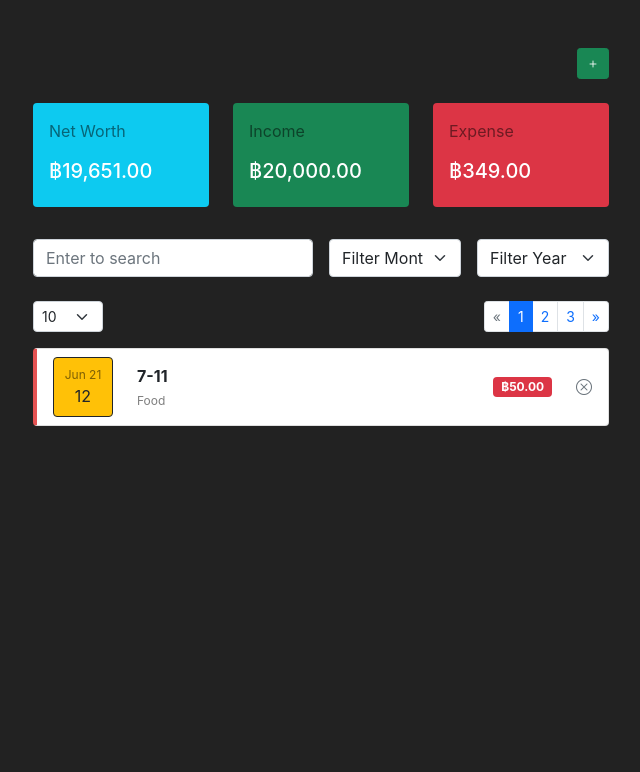
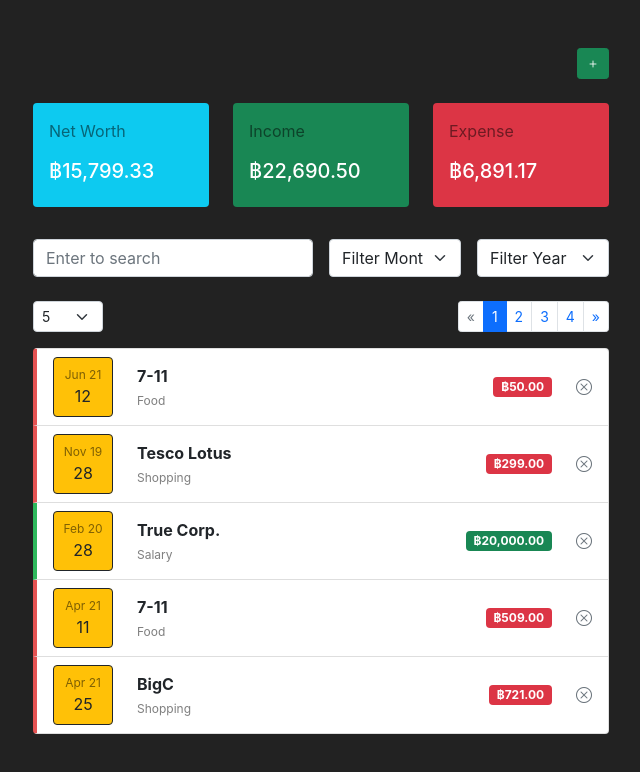
Before and after one commit to earth824/cc9-react-expense-tracker, a React (Create React App) app: page / in a window 1280 px wide. Shown: the top 772 px of the page, without its empty margins (319-959 px from the left). Built offline with nearby package versions, Linux system fonts and the light colour scheme.

Commit message:
start refactor

```diff
--- a/src/App.js
+++ b/src/App.js
@@ -1,5 +1,5 @@
 import './App.css';
-import { useState } from 'react';
+import { useEffect, useState } from 'react';
 import { INITIAL_TRANSACTIONS } from './mocks/data';
 import Pagination from './components/Pagination';
 import Searchbar from './components/Searchbar';
@@ -12,6 +12,11 @@ function App() {
   const [transactions, setTransactions] = useState(INITIAL_TRANSACTIONS);
   const [isAdding, setIsAdding] = useState(false);
   const [filter, setFilter] = useState({ text: '', month: '', year: '' });
+  const [pagination, setPagination] = useState({ perPage: 5, currentPage: 1 });
+
+  useEffect(() => {
+    setPagination({ perPage: 5, currentPage: 1 });
+  }, [filter]);
 
   const addTransaction = newTransaction => {
     // setTransactions([newTransaction, ...transactions]);
@@ -49,10 +54,24 @@ function App() {
 
   const filteredTransactions = transactions.filter(
     item =>
-      // item.payee.toLowerCase().includes(filter.text.toLowerCase()) ||
-      // item.category.name.toLowerCase().includes(filter.text.toLowerCase())
-      // item.date.getMonth() === 5
-      item.date.getFullYear() === 2021
+      (item.payee.toLowerCase().includes(filter.text.toLowerCase()) ||
+        item.category.name.toLowerCase().includes(filter.text.toLowerCase())) &&
+      (item.date.getMonth() === +filter.month || filter.month === '') &&
+      (item.date.getFullYear() === +filter.year || filter.year === '')
+  );
+
+  const numPage = Math.ceil(filteredTransactions.length / pagination.perPage) || 1;
+
+  // const shownTransactions = filteredTransactions.slice();
+  // perPage =5 currentPage=1 ====> slice(0,5)
+  // perPage =5 currentPage=2 ====> slice(5,10)
+  // perPage =5 currentPage=3 ====> slice(10,15)
+
+  // perPage = 10 currentPage = 1 ===> slice(0, 10)
+  // perPage = 10 currentPage = 2 ===> slice(10, 20)
+  const shownTransactions = filteredTransactions.slice(
+    (pagination.currentPage - 1) * pagination.perPage,
+    pagination.currentPage * pagination.perPage
   );
 
   return (
@@ -65,9 +84,9 @@ function App() {
         )}
         <Summary transactions={transactions} />
         <Searchbar filter={filter} setFilter={setFilter} />
-        <Pagination />
+        <Pagination pagination={pagination} setPagination={setPagination} numPage={numPage} />
         <Transaction
-          transactions={filteredTransactions}
+          transactions={shownTransactions}
           deleteTransaction={deleteTransaction}
           updateTransaction={updateTransaction}
         />
--- a/src/components/Pagination.js
+++ b/src/components/Pagination.js
@@ -1,40 +1,65 @@
-function Pagination() {
+function Pagination({ pagination: { perPage, currentPage }, setPagination, numPage }) {
+  // const genArray = num => {
+  //   const result = [];
+  //   for (let i = 1; i <= num; i++) {
+  //     result.push(i);
+  //   }
+  //   return result;
+  // };
+
+  const handleClickPage = (e, newPage) => {
+    e.preventDefault();
+    setPagination(cur => ({ ...cur, currentPage: newPage }));
+  };
+
+  const handleClickPrevious = e => {
+    e.preventDefault();
+    if (currentPage !== 1) {
+      setPagination({ perPage: perPage, currentPage: currentPage - 1 });
+    }
+  };
+
+  const handleClickNext = e => {
+    e.preventDefault();
+    if (currentPage !== numPage) {
+      setPagination(cur => ({ ...cur, currentPage: currentPage + 1 }));
+    }
+  };
+
   return (
     <div className="mt-4 d-flex justify-content-between">
       <div className="row">
         <div className="col-12">
-          <select type="text" className="form-select form-select-sm">
-            <option value="">10</option>
-            <option value="">25</option>
-            <option value="">50</option>
-            <option value="">100</option>
+          <select
+            type="text"
+            className="form-select form-select-sm"
+            value={perPage}
+            onChange={e => setPagination(cur => ({ ...cur, perPage: +e.target.value, currentPage: 1 }))}
+          >
+            <option value="5">5</option>
+            <option value="10">10</option>
+            <option value="25">25</option>
+            <option value="50">50</option>
+            <option value="100">100</option>
           </select>
         </div>
       </div>
       <nav>
         <ul className="pagination pagination-sm">
-          <li className="page-item disabled">
-            <a href="/" className="page-link">
+          <li className={`page-item${currentPage === 1 ? ' disabled' : ''}`}>
+            <a href="/" className="page-link" onClick={handleClickPrevious}>
               <span>&laquo;</span>
             </a>
           </li>
-          <li className="page-item active">
-            <a href="/" className="page-link">
-              <span>1</span>
-            </a>
-          </li>
-          <li className="page-item">
-            <a href="/" className="page-link">
-              <span>2</span>
-            </a>
-          </li>
-          <li className="page-item">
-            <a href="/" className="page-link">
-              <span>3</span>
-            </a>
-          </li>
-          <li className="page-item">
-            <a href="/" className="page-link">
+          {Array.from(new Array(numPage).keys()).map(item => (
+            <li key={item} className={`page-item${item + 1 === currentPage ? ' active' : ''}`}>
+              <a href="/" className="page-link" onClick={e => handleClickPage(e, item + 1)}>
+                <span>{item + 1}</span>
+              </a>
+            </li>
+          ))}
+          <li className={`page-item${currentPage === numPage ? ' disabled' : ''}`}>
+            <a href="/" className="page-link" onClick={handleClickNext}>
               <span>&raquo;</span>
             </a>
           </li>
--- a/src/components/Searchbar.js
+++ b/src/components/Searchbar.js
@@ -40,6 +40,9 @@ function Searchbar({ setFilter, filter: { text, month, year } }) {
           <option value="">Filter Year</option>
           <option value="2021">2021</option>
           <option value="2020">2020</option>
+          <option value="2019">2019</option>
+          <option value="2018">2018</option>
+          <option value="2017">2017</option>
         </select>
       </div>
     </div>
--- a/src/components/TransactionForm.js
+++ b/src/components/TransactionForm.js
@@ -1,7 +1,11 @@
 import { useState } from 'react';
 import { v4 as uuidv4 } from 'uuid';
 import { EXPENSES, INCOMES } from '../mocks/data';
+import Input from './UI/Input';
+import Col from './UI/Col';
+import Option from './UI/Option';
 import { isEmpty } from '../services/validateService';
+import Select from './UI/Select';
 
 const validatePayee = value => {
   if (isEmpty(value)) {
@@ -115,9 +119,9 @@ function TransactionForm({ addTransaction, closeAddForm }) {
   const categoryOptions =
     type === 'Expense'
       ? EXPENSES.map(item => (
-          <option key={item.id} value={item.id}>
+          <Option key={item.id} value={item.id}>
             {item.name}
-          </option>
+          </Option>
         ))
       : INCOMES.map(item => (
           <option key={item.id} value={item.id}>
@@ -156,22 +160,16 @@ function TransactionForm({ addTransaction, closeAddForm }) {
           </div>
           <button type="button" className="btn-close btn-sm" onClick={closeAddForm}></button>
         </div>
-        <div className="col-sm-6">
-          <label className="form-label">Payee</label>
-          <input
-            type="text"
-            className={`form-control${error.payee ? ' is-invalid' : ''}`}
-            value={payee}
-            onChange={handleChangePayee}
-          />
-          <div className="invalid-feedback">{error.payee}</div>
-        </div>
-        <div className="col-sm-6">
-          <label className="form-label">Category</label>
-          <select className="form-select" value={category} onChange={e => setCategory(e.target.value)}>
+
+        <Col sm={6}>
+          <Input title="Payee" error={error.payee} value={payee} onChange={handleChangePayee} />
+        </Col>
+
+        <Col sm={6}>
+          <Select title="Category" value={category} onChange={e => setCategory(e.target.value)}>
             {categoryOptions}
-          </select>
-        </div>
+          </Select>
+        </Col>
         <div className="col-sm-6">
           <label className="form-label">Amount</label>
           <input
--- /dev/null
+++ b/src/components/UI/Col.js
@@ -0,0 +1,5 @@
+function Col({ children, sm }) {
+  return <div className={`col-${sm ? 'sm-' + sm : '12'}`}>{children}</div>;
+}
+
+export default Col;
--- /dev/null
+++ b/src/components/UI/Input.js
@@ -0,0 +1,11 @@
+function Input({ title, error, value, onChange }) {
+  return (
+    <>
+      <label className="form-label">{title}</label>
+      <input type="text" className={`form-control${error ? ' is-invalid' : ''}`} value={value} onChange={onChange} />
+      <div className="invalid-feedback">{error}</div>
+    </>
+  );
+}
+
+export default Input;
--- /dev/null
+++ b/src/components/UI/Option.js
@@ -0,0 +1,5 @@
+function Option({ children, value }) {
+  return <option value={value}>{children}</option>;
+}
+
+export default Option;
--- /dev/null
+++ b/src/components/UI/Select.js
@@ -0,0 +1,12 @@
+function Select({ children, title, value, onChange }) {
+  return (
+    <>
+      <label className="form-label">{title}</label>
+      <select className="form-select" value={value} onChange={onChange}>
+        {children}
+      </select>
+    </>
+  );
+}
+
+export default Select;
--- a/src/mocks/data.js
+++ b/src/mocks/data.js
@@ -37,6 +37,110 @@ const INITIAL_TRANSACTIONS = [
     date: new Date('2020-02-28'),
     category: INCOMES[2],
     comment: ''
+  },
+  {
+    id: uuidv4(),
+    payee: '7-11',
+    amount: 509,
+    date: new Date('2021-04-11'),
+    category: EXPENSES[0],
+    comment: ''
+  },
+  {
+    id: uuidv4(),
+    payee: 'BigC',
+    amount: 721,
+    date: new Date('2021-04-25'),
+    category: EXPENSES[1],
+    comment: ''
+  },
+  {
+    id: uuidv4(),
+    payee: 'BTS',
+    amount: 1040,
+    date: new Date('2021-01-27'),
+    category: EXPENSES[2],
+    comment: ''
+  },
+  {
+    id: uuidv4(),
+    payee: 'Makro',
+    amount: 345,
+    date: new Date('2021-03-14'),
+    category: EXPENSES[0],
+    comment: ''
+  },
+  {
+    id: uuidv4(),
+    payee: 'Tops',
+    amount: 799,
+    date: new Date('2021-05-03'),
+    category: EXPENSES[1],
+    comment: ''
+  },
+  {
+    id: uuidv4(),
+    payee: 'Pizza Hut',
+    amount: 659,
+    date: new Date('2021-04-17'),
+    category: EXPENSES[0],
+    comment: ''
+  },
+  {
+    id: uuidv4(),
+    payee: 'KFC',
+    amount: 315,
+    date: new Date('2021-08-11'),
+    category: EXPENSES[0],
+    comment: ''
+  },
+  {
+    id: uuidv4(),
+    payee: 'B2S',
+    amount: 199,
+    date: new Date('2021-06-11'),
+    category: EXPENSES[1],
+    comment: ''
+  },
+  {
+    id: uuidv4(),
+    payee: 'BTS',
+    amount: 52,
+    date: new Date('2021-07-17'),
+    category: EXPENSES[2],
+    comment: ''
+  },
+  {
+    id: uuidv4(),
+    payee: 'MEA',
+    amount: 1159,
+    date: new Date('2021-01-23'),
+    category: EXPENSES[3],
+    comment: ''
+  },
+  {
+    id: uuidv4(),
+    payee: 'PTT',
+    amount: 2690.5,
+    date: new Date('2021-03-30'),
+    category: INCOMES[1],
+    comment: ''
+  },
+  {
+    id: uuidv4(),
+    payee: '3BB',
+    amount: 643.17,
+    date: new Date('2021-07-19'),
+    category: EXPENSES[3],
+    comment: ''
+  },
+  {
+    id: uuidv4(),
+    payee: 'Family Mart',
+    amount: 101,
+    date: new Date('2021-05-09'),
+    category: EXPENSES[0],
+    comment: ''
   }
 ];
 
```
